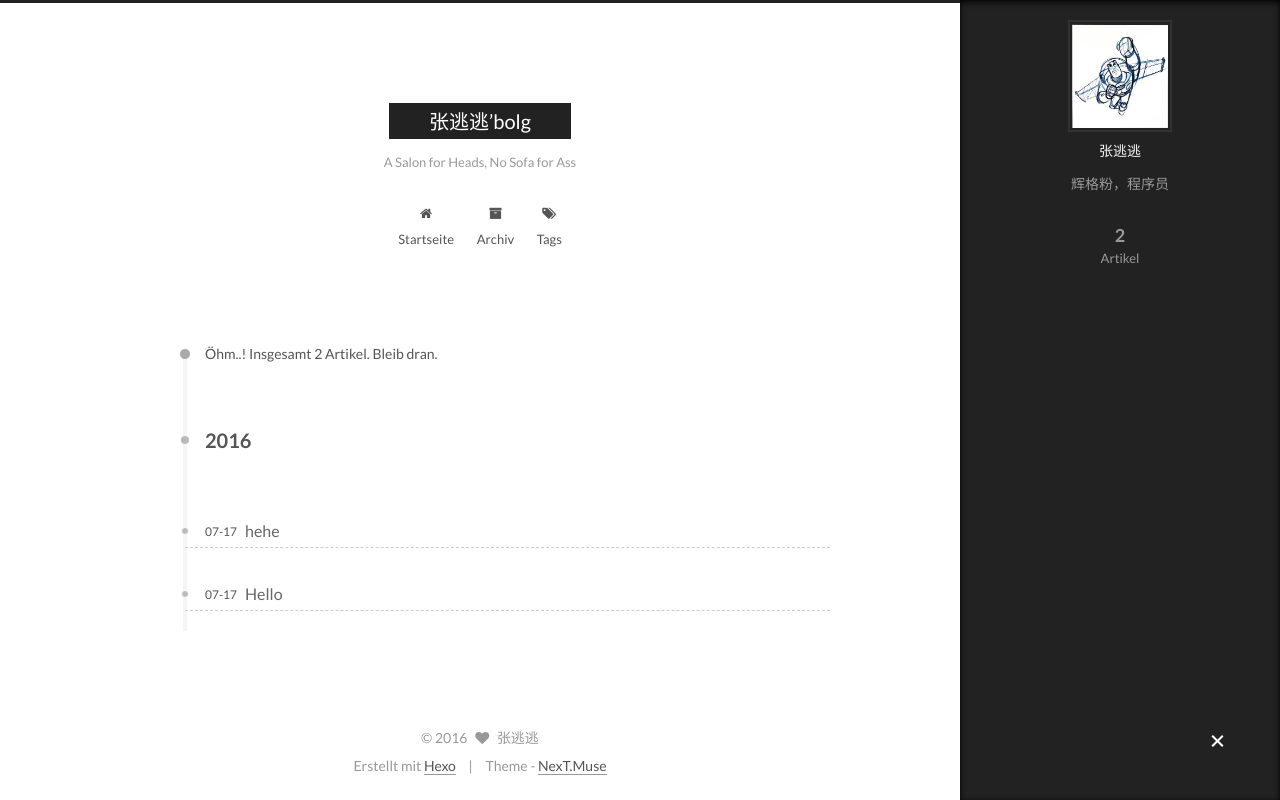
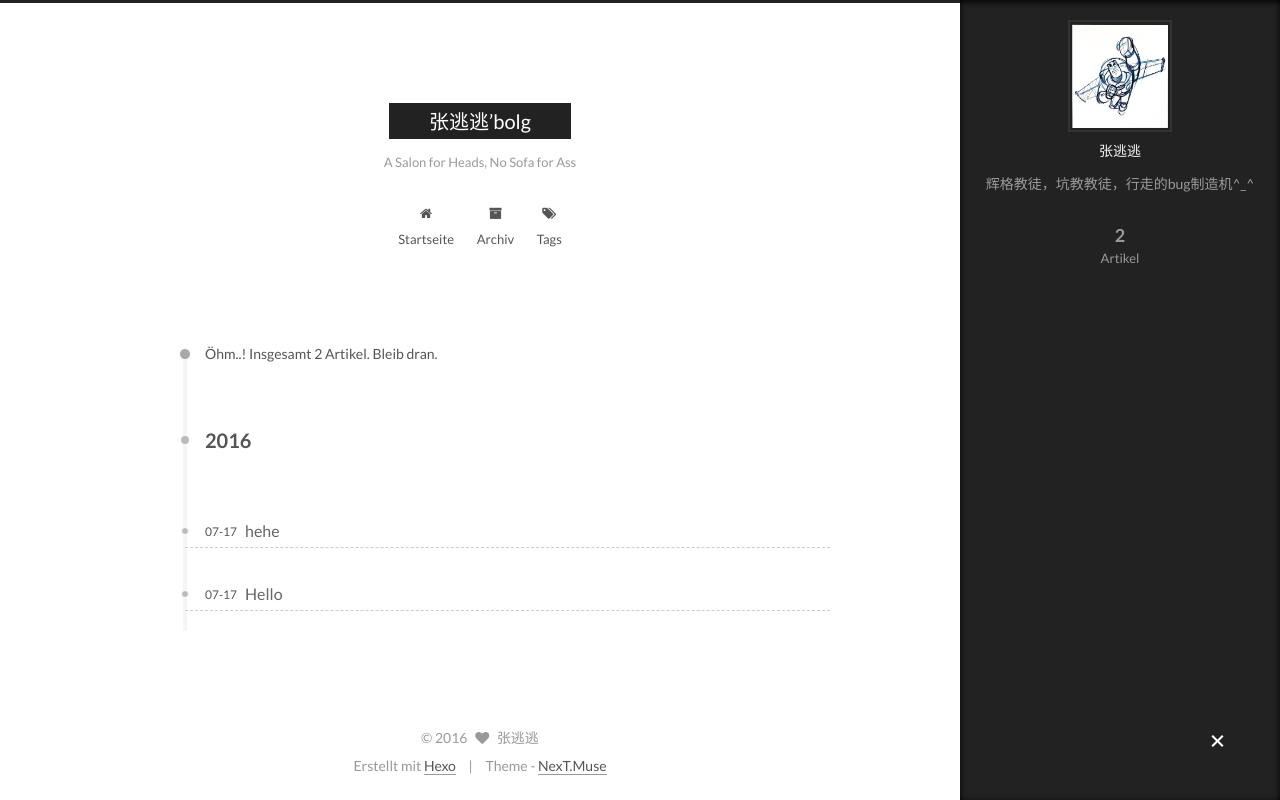
Before and after one commit to zhangyuanzhen/zhangyuanzhen.github.io, a plain HTML site: page archives/2016/07/index.html in a window 1280 px wide. Both pictures are taken after a click on the element 1217 px from the left and 742 px from the top of the page. Drawn offline with Linux system fonts and the light colour scheme.

Commit message:
Site updated: 2016-07-18 14:34:38

```diff
--- a/archives/2016/07/index.html
+++ b/archives/2016/07/index.html
@@ -84,15 +84,15 @@
 
 
 
-<meta name="description" content="辉格粉，程序员">
+<meta name="description" content="辉格教徒，坑教教徒，行走的bug制造机^_^">
 <meta property="og:type" content="website">
 <meta property="og:title" content="张逃逃’bolg">
 <meta property="og:url" content="http://yoursite.com/archives/2016/07/index.html">
 <meta property="og:site_name" content="张逃逃’bolg">
-<meta property="og:description" content="辉格粉，程序员">
+<meta property="og:description" content="辉格教徒，坑教教徒，行走的bug制造机^_^">
 <meta name="twitter:card" content="summary">
 <meta name="twitter:title" content="张逃逃’bolg">
-<meta name="twitter:description" content="辉格粉，程序员">
+<meta name="twitter:description" content="辉格教徒，坑教教徒，行走的bug制造机^_^">
 
 
 
@@ -344,7 +344,7 @@
                src="/uploads/30fx6pzok.jpg"
                alt="张逃逃" />
           <p class="site-author-name" itemprop="name">张逃逃</p>
-          <p class="site-description motion-element" itemprop="description">辉格粉，程序员</p>
+          <p class="site-description motion-element" itemprop="description">辉格教徒，坑教教徒，行走的bug制造机^_^</p>
         </div>
         <nav class="site-state motion-element">
           <div class="site-state-item site-state-posts">
--- a/css/main.css
+++ b/css/main.css
@@ -1548,7 +1548,7 @@ pre .javascript .function {
   width: 4px;
   height: 4px;
   border-radius: 50%;
-  background: #c6b118;
+  background: #2ae8d5;
 }
 .links-of-blogroll {
   font-size: 13px;
```
Also changed, not shown: 2016/07/17/hehe/index.html (+1 -1 lines), 2016/07/17/hello-world/index.html (+1 -1 lines), archives/2016/index.html (+4 -4 lines), archives/index.html (+4 -4 lines), index.html (+4 -4 lines).
